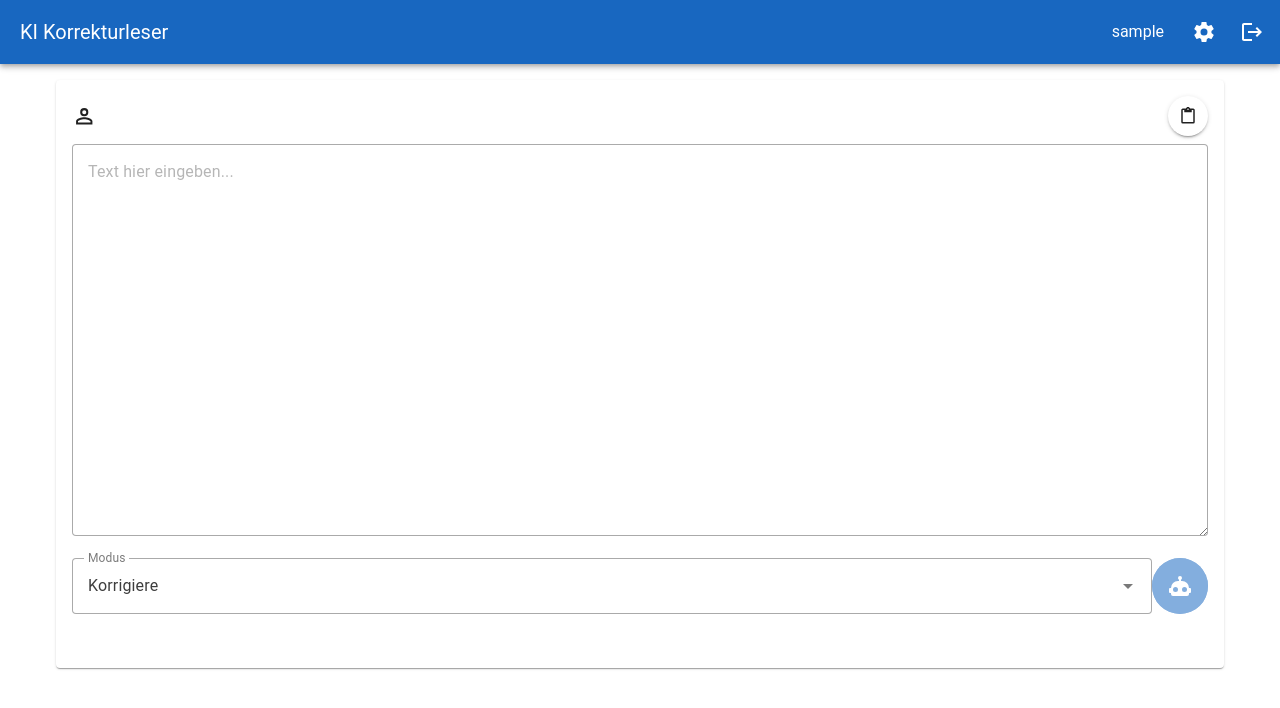
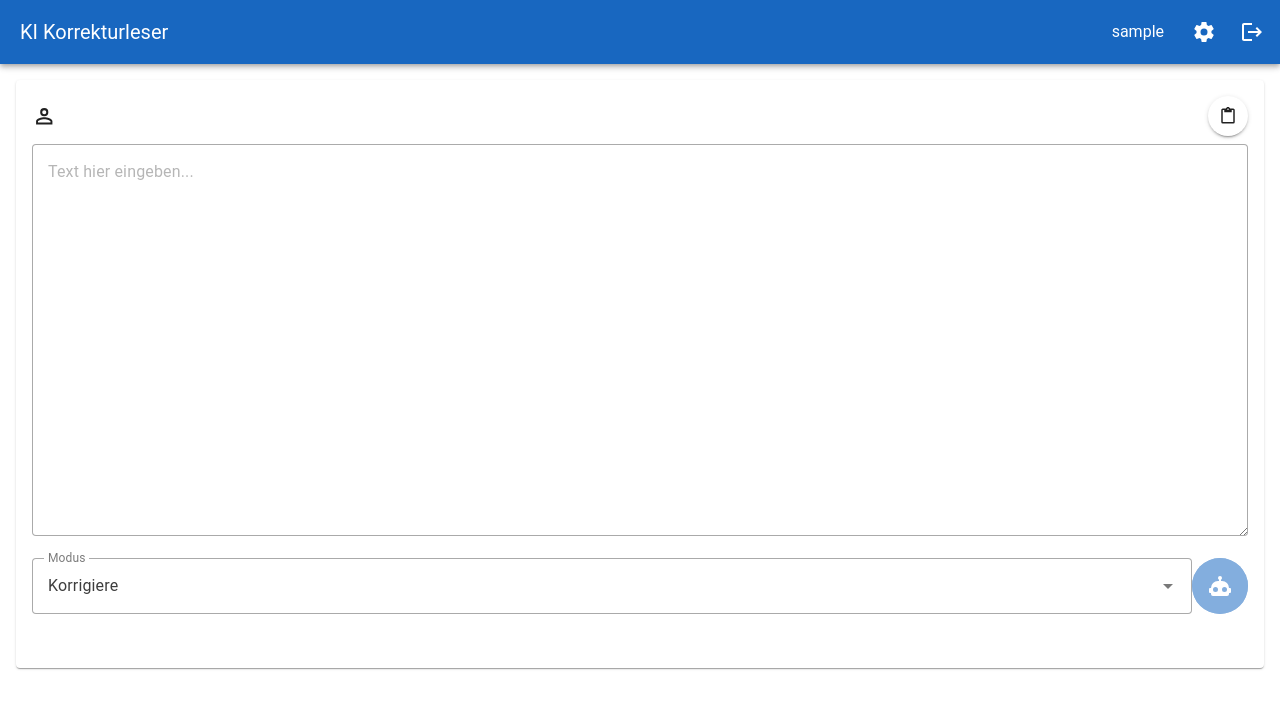
Before and after one commit to entorb/korrekturleser, a Vue app: page / in a window 1280 px wide. Shown: the top 708 px of the page. Built offline with nearby package versions, Linux system fonts and the light colour scheme; sample sign-in values are in the browser's storage.

Commit message:
vue: full screen width

```diff
--- a/vue_app/src/views/StatsView.vue
+++ b/vue_app/src/views/StatsView.vue
@@ -105,7 +105,7 @@ const totalHeaders = [
     </v-app-bar>
 
     <v-main>
-      <v-container>
+      <v-container fluid>
         <v-card>
           <v-card-text>
             <!-- Loading -->
--- a/vue_app/src/views/TextView.vue
+++ b/vue_app/src/views/TextView.vue
@@ -172,7 +172,7 @@ function handleLogout() {
     </v-app-bar>
 
     <v-main>
-      <v-container>
+      <v-container fluid>
         <v-card>
           <v-card-text>
             <!-- Text Areas -->
```
